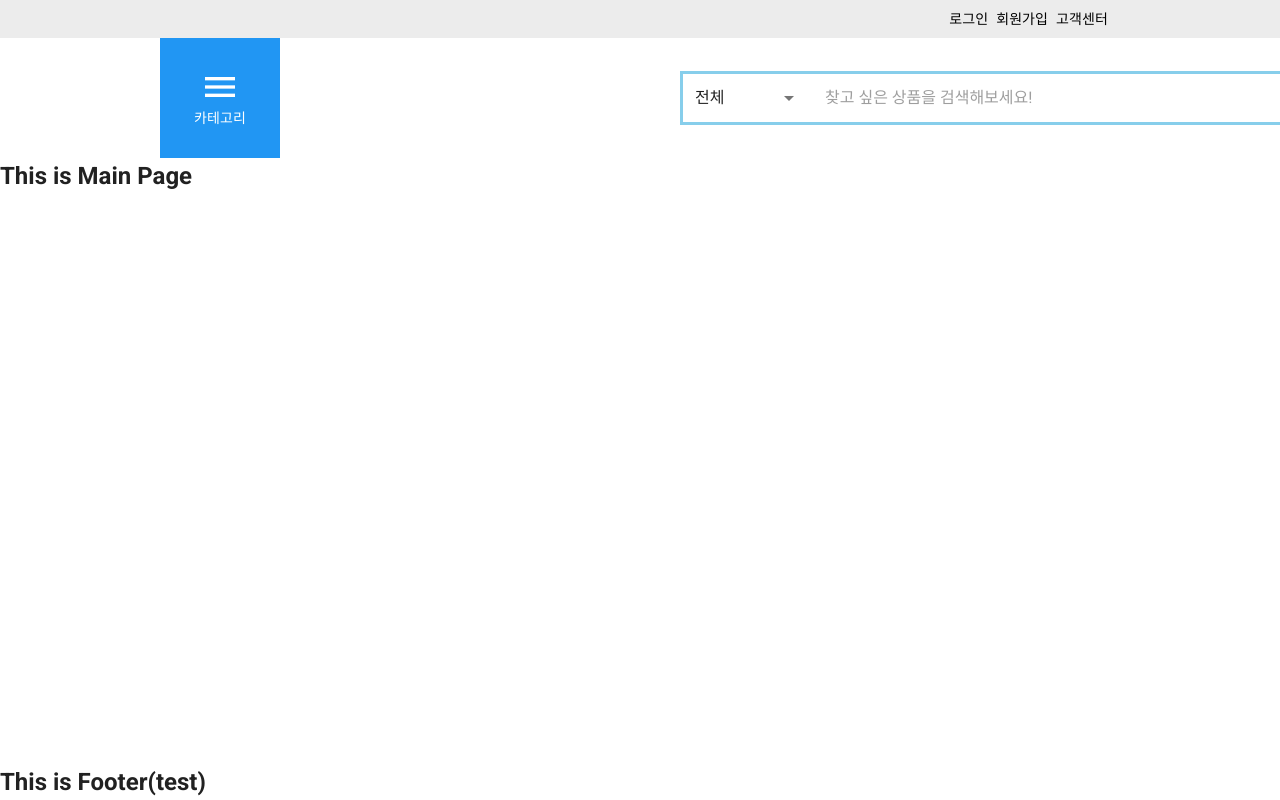
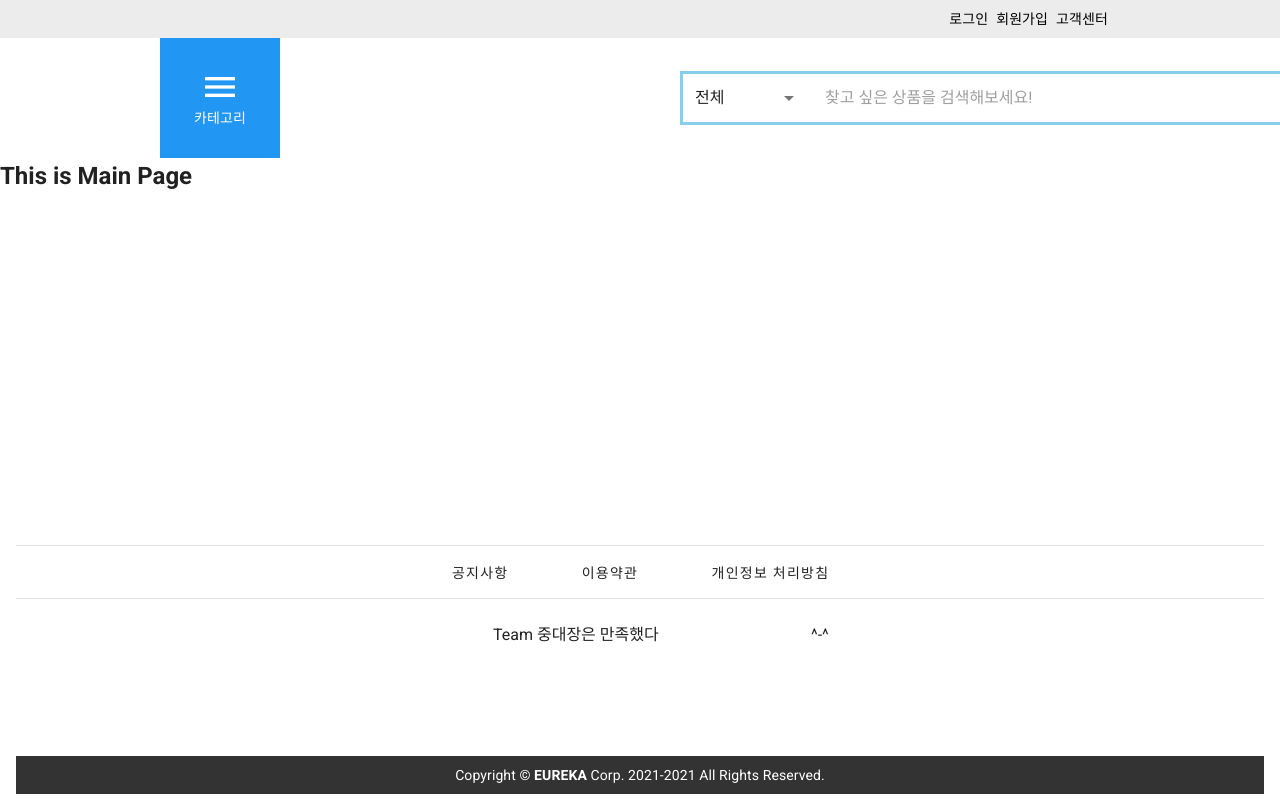
Before and after one commit to smileeeey/DDoreka, a Vue app in the folder frontend/: page / in a window 1280 px wide. Shown: the top 800 px of the page. Built offline with nearby package versions, Linux system fonts and the light colour scheme.

Commit message:
feat(footer) : design footer

```diff
--- a/frontend/src/components/core/Footer.vue
+++ b/frontend/src/components/core/Footer.vue
@@ -1,10 +1,67 @@
 <template>
-  <h2>This is Footer(test)</h2>
+  <v-footer
+    color=white
+  >
+    <v-row
+      justify="center"
+      no-gutters
+    >
+      <v-col cols="12">
+        <v-divider></v-divider>
+      </v-col>
+      <v-btn
+        v-for="link in links"
+        :key="link"
+
+        text
+        rounded
+        class="my-2 mx-5"
+      >
+        {{ link }}
+      </v-btn>
+
+      <v-col cols="12">
+        <v-divider></v-divider>
+      </v-col>
+
+      <v-row justify="center" class="my-3">
+        <v-col cols="3">
+          <v-img
+            @click="$router.push({ name: 'Main' })"
+            style="cursor: pointer"
+            src="@/assets/eureka_logo(blank).png"
+            class="my-auto"
+            max-height="120"
+            max-width="400"
+          >
+          </v-img>
+        </v-col>
+        <v-col cols="3">Team 중대장은 만족했다</v-col>
+        <v-col cols="3">^-^</v-col>
+      </v-row>
+
+      <v-col
+        class="text-center"
+        cols="12"
+      >
+        <v-card-text class="py-2 text-center" style="color: white; width=100%; background-color: #333333;">
+          Copyright © <strong>EUREKA</strong> Corp. 2021-{{ new Date().getFullYear() }} All Rights Reserved.
+        </v-card-text>
+      </v-col>
+    </v-row>
+  </v-footer>
 </template>
 
 <script>
 export default {
   name: 'Footer',
+  data: () => ({
+    links: [
+      '공지사항',
+      '이용약관',
+      '개인정보 처리방침',
+    ]
+  })
 }
 </script>
 
```
